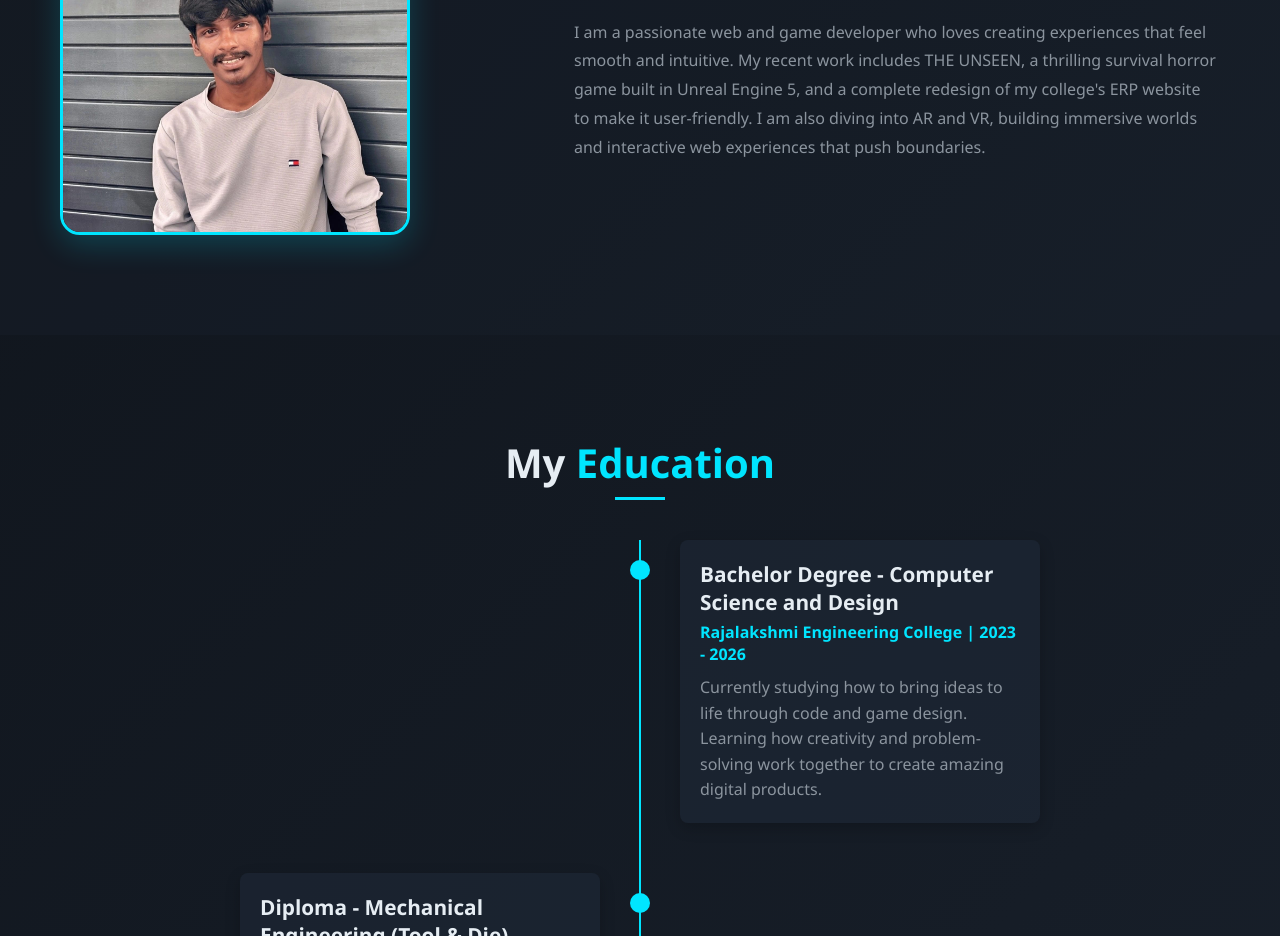
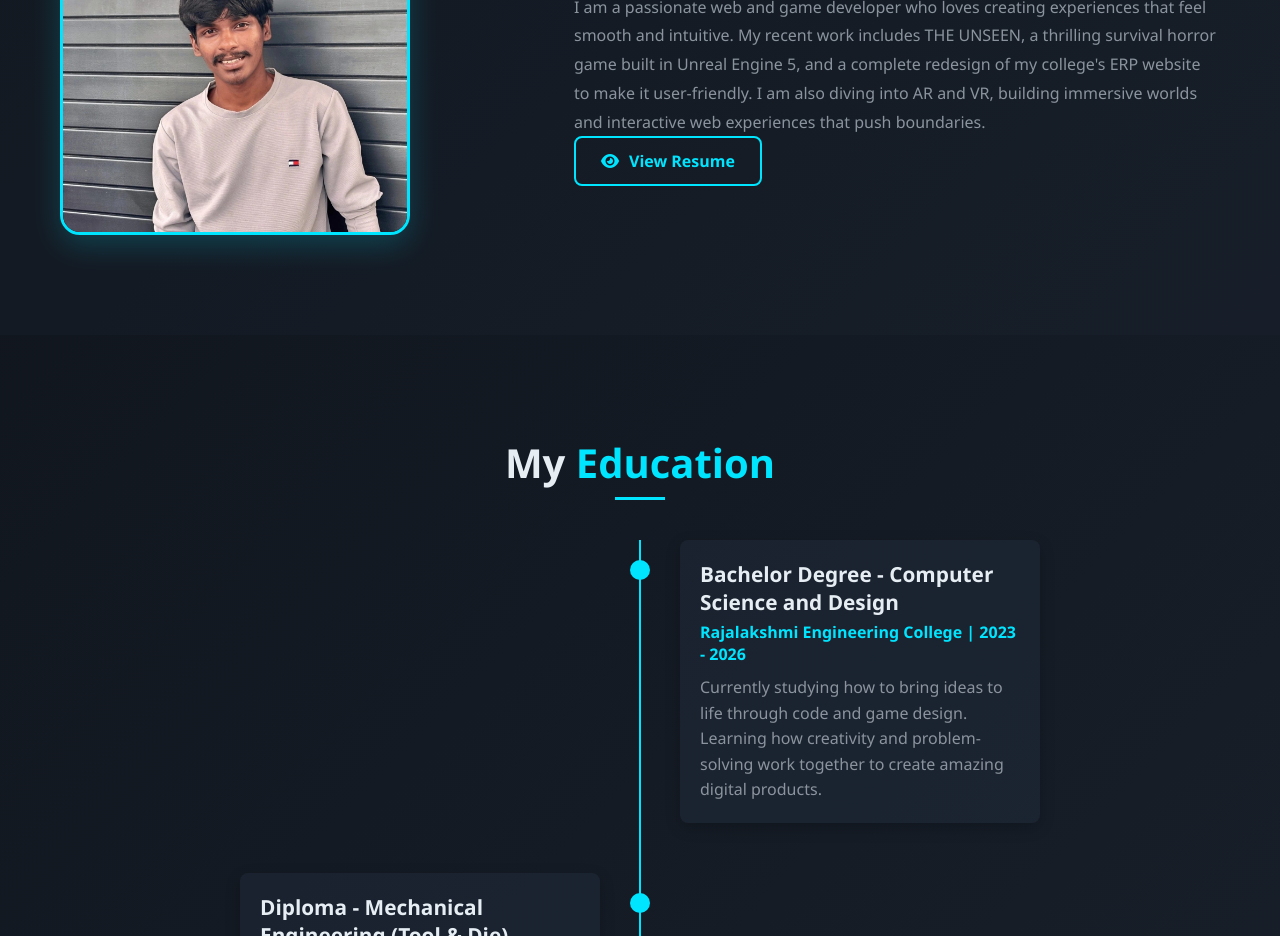
Before and after one commit to Its-Naveen-Bro/main_portfolio, a React (Vite) app: page / in a window 1280 px wide. Shown: the part 1120-2056 px from the top of the page. Built offline with nearby package versions, Linux system fonts and the light colour scheme.

Commit message:
Add files via upload

```diff
--- a/src/Portfolio.jsx
+++ b/src/Portfolio.jsx
@@ -84,9 +84,12 @@ const Portfolio = () => {
             <div className="aboutText">
               <h3>Frontend Developer & Game Creator</h3>
               <p>I am a passionate web and game developer who loves creating experiences that feel smooth and intuitive. My recent work includes THE UNSEEN, a thrilling survival horror game built in Unreal Engine 5, and a complete redesign of my college's ERP website to make it user-friendly. I am also diving into AR and VR, building immersive worlds and interactive web experiences that push boundaries.</p>
+               <a href="NAVEEN OCT.pdf" className="btn btnSecondary">
+                <i className="fas fa-eye"></i>View Resume</a>
             </div>
           </div>
         </div>
+
       </section>
 
       <section id="education" className="educationSection">
```
